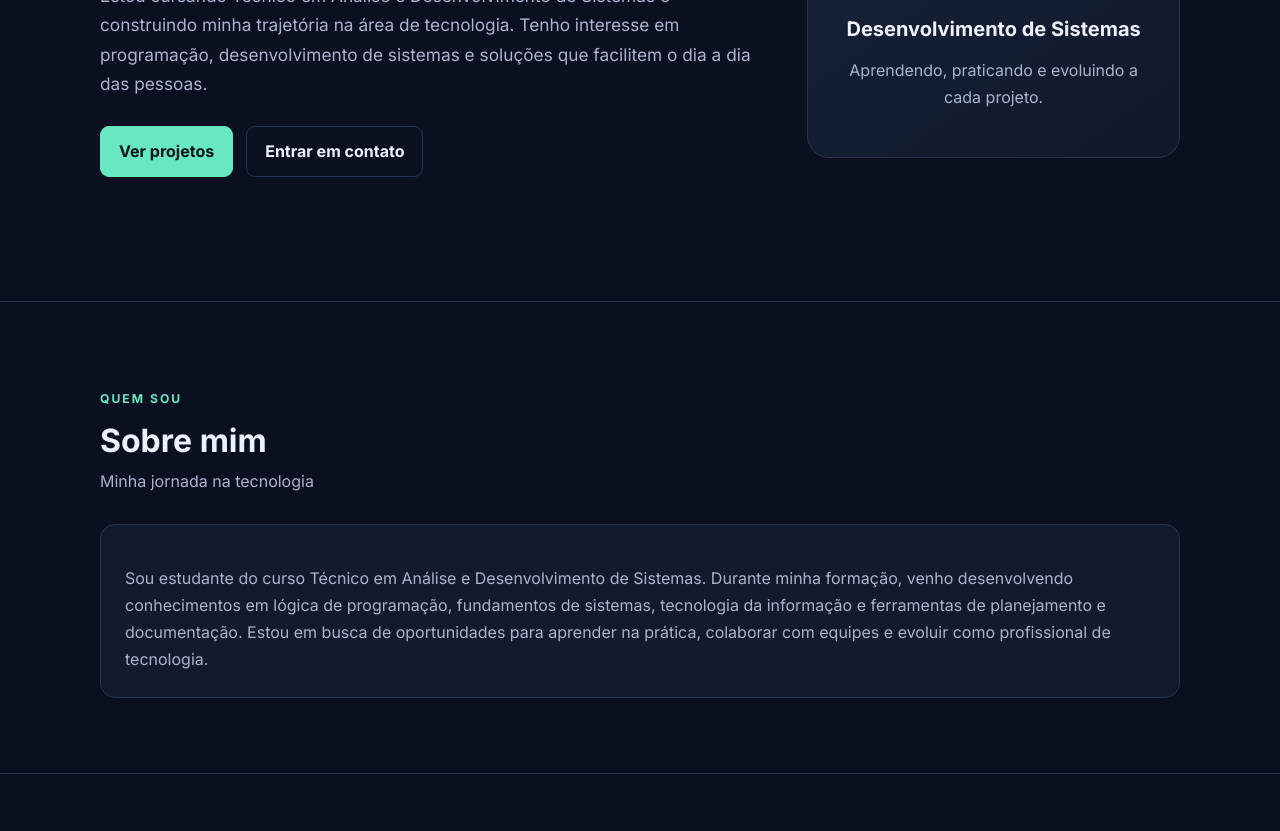
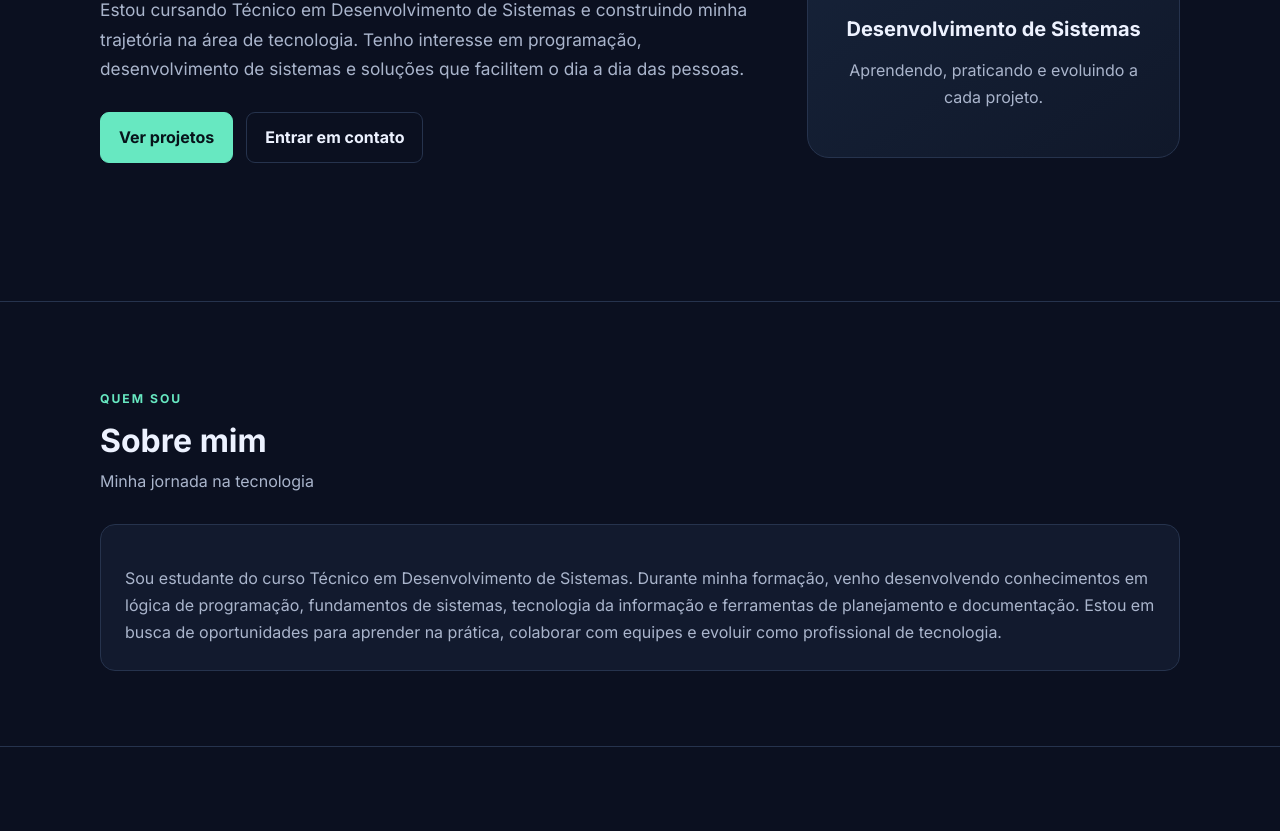
Before and after one commit to JKLISMAN/Portifolio, a plain HTML site: page index.html in a window 1280 px wide. Shown: the part 360-1191 px from the top of the page. Drawn offline with Linux system fonts and the light colour scheme.

Commit message:
Atualizando meu meu portfolio

```diff
--- a/index.html
+++ b/index.html
@@ -28,7 +28,7 @@
       <div class="hero-content">
         <p class="eyebrow">ESTUDANTE DE TECNOLOGIA</p>
         <h1><span>Jhonny Klisman</span>.</h1>
-        <p class="lead">Estou cursando Técnico em Análise e Desenvolvimento de Sistemas e construindo minha trajetória na área de tecnologia. Tenho interesse em programação, desenvolvimento de sistemas e soluções que facilitem o dia a dia das pessoas.</p>
+        <p class="lead">Estou cursando Técnico em Desenvolvimento de Sistemas e construindo minha trajetória na área de tecnologia. Tenho interesse em programação, desenvolvimento de sistemas e soluções que facilitem o dia a dia das pessoas.</p>
         <div class="actions">
           <a class="button button-primary" href="#projetos">Ver projetos</a>
           <a class="button button-outline" href="#contato">Entrar em contato</a>
@@ -47,7 +47,7 @@
         <h2>Sobre mim</h2>
         <p class="section-intro">Minha jornada na tecnologia</p>
         <div class="card">
-          <p>Sou estudante do curso Técnico em Análise e Desenvolvimento de Sistemas. Durante minha formação, venho desenvolvendo conhecimentos em lógica de programação, fundamentos de sistemas, tecnologia da informação e ferramentas de planejamento e documentação. Estou em busca de oportunidades para aprender na prática, colaborar com equipes e evoluir como profissional de tecnologia.</p>
+          <p>Sou estudante do curso Técnico em Desenvolvimento de Sistemas. Durante minha formação, venho desenvolvendo conhecimentos em lógica de programação, fundamentos de sistemas, tecnologia da informação e ferramentas de planejamento e documentação. Estou em busca de oportunidades para aprender na prática, colaborar com equipes e evoluir como profissional de tecnologia.</p>
         </div>
       </div>
     </section>
```
